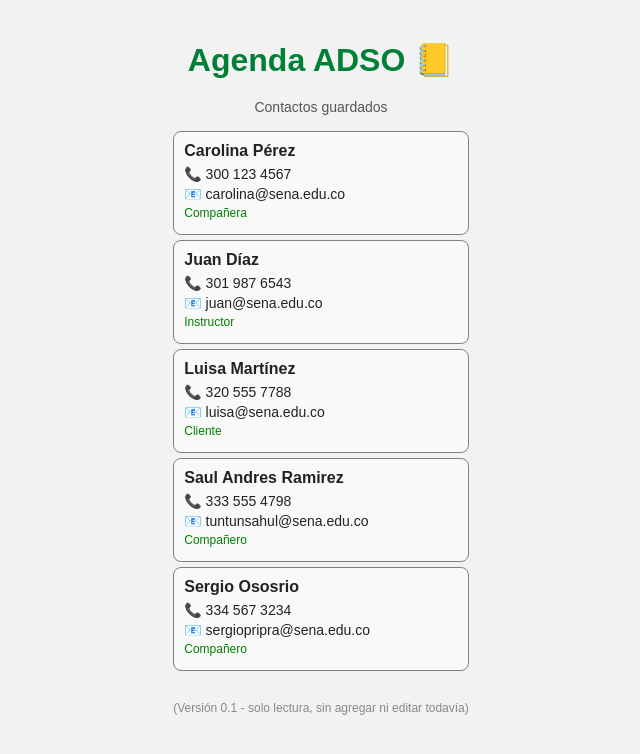
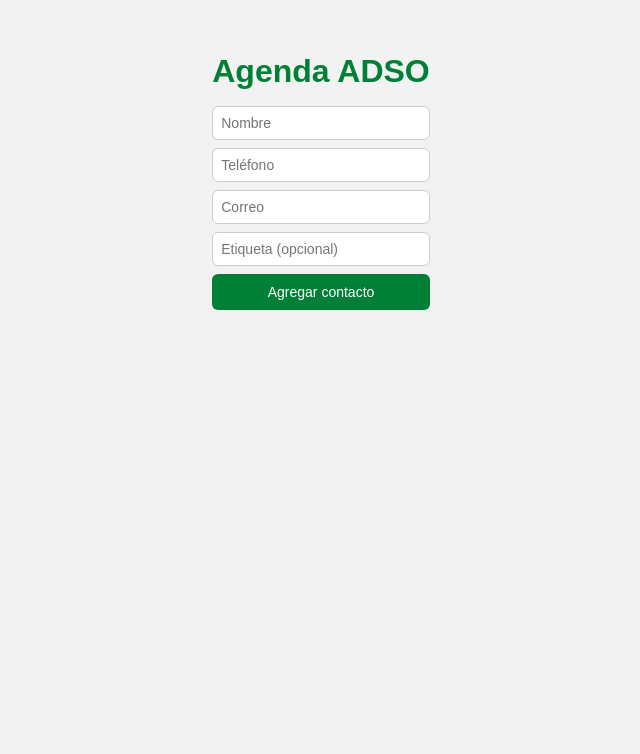
Before and after one commit to DUQUE2414/agenda-ADSO, a React (Vite) app: page / in a window 1280 px wide. Shown: the top 754 px of the page, without its empty margins (319-959 px from the left). Built offline with nearby package versions, Linux system fonts and the light colour scheme.

Commit message:
Clase_4_Agenda_ADSO_v2

```diff
--- a/src/App.css
+++ b/src/App.css
@@ -1,59 +1,31 @@
-/* Contenedor principal de toda la aplicación */
-.app-container {
-  max-width: 400px;       /* ancho tipo app móvil */
-  margin: 20px auto;      /* centra la app en la pantalla */
-  font-family: sans-serif;
+.app-container { max-width: 520px; margin: 2rem auto; font-family: Arial, sans-serif; }
+.app-title { color:#008037; text-align:center; margin-bottom:1rem; }
+
+.form-contacto { display:flex; flex-direction:column; gap:8px; margin-bottom:20px; }
+.form-contacto input { padding:8px; border-radius:6px; border:1px solid #ccc; font-size:14px; }
+.form-contacto button { background:#008037; color:#fff; border:0; padding:10px; border-radius:6px; cursor:pointer; }
+.form-contacto button:hover { background:#006b2f; }
+
+.tarjeta-contacto { border:2px solid #c8c2c2; border-radius:8px; padding:1rem; background:#fff; margin-bottom:.5rem; }
+.tarjeta-contacto h3 { color:#008037; margin:0 0 .3rem; }
+.btn-eliminar { margin-top:.15rem; background:#c62828; color:#fff; border:0; padding:.5rem .75rem; border-radius:6px; cursor:pointer; }
+.btn-eliminar:hover { background:#8e0000; }
+
+/* Espaciados dentro de la tarjeta */
+.tarjeta-contacto { display: flex; flex-direction: column; gap: 4px; }
+
+/* Estilo opcional para las líneas de datos */
+.tarjeta-contacto .dato { margin: 0; color: #333; }
+
+/* La etiqueta (rol) en su propia línea */
+.tarjeta-contacto .tag {
+  margin: 0;
+  color: #555;
+  font-size: 0.9rem;}
+
+  /* Contenedor del botón: lo empuja hacia la derecha y separa del contenido */
+.tarjeta-contacto .acciones {
+  margin-top: 8px;
+  display: flex;
+  justify-content: flex-end;
 }
-
-/* Título grande "Agenda ADSO 📒" */
-.app-title {
-  text-align: center;
-  color: #008037;         /* verde SENA */
-  margin-bottom: 20px;
-}
-
-/* Texto pequeño bajo el título ("Contactos guardados") */
-.app-subtitle {
-  text-align: center;
-  font-size: 14px;
-  color: #555;
-  margin-top: 0;
-  margin-bottom: 16px;
-}
-
-/* Tarjeta de cada contacto */
-.card-contacto {
-  border: 1px solid gray;
-  background-color: #f9f9f9;
-  padding: 10px;
-  margin: 5px 0;
-  border-radius: 8px;
-}
-
-/* Nombre del contacto dentro de la tarjeta */
-.card-nombre {
-  margin: 0 0 6px 0;
-  font-size: 16px;
-  font-weight: bold;
-}
-
-/* Líneas de información (teléfono, correo) */
-.card-linea {
-  margin: 4px 0;
-  font-size: 14px;
-}
-
-/* Etiqueta del contacto (por ejemplo "Instructor", "Cliente", "Compañera") */
-.card-etiqueta {
-  margin: 4px 0;
-  font-size: 12px;
-  color: green;
-}
-
-/* Nota final al pie ("Versión 0.1...") */
-.app-nota {
-  font-size: 12px;
-  text-align: center;
-  margin-top: 30px;
-  color: #888;
-}
--- a/src/App.jsx
+++ b/src/App.jsx
@@ -1,66 +1,40 @@
-import "./App.css"; // Importamos estilos de la app
-import ContactoCard from "./components/ContactoCard"; // Importamos el componente hijo
+import { useState } from "react";
+import "./App.css";
+import ContactoCard from "./components/ContactoCard";
+import FormularioContacto from "./components/FormularioContacto";
 
 export default function App() {
-  // Esta es nuestra "base de datos" inicial quemada en el código
-  const contactos = [
-    {
-      id: 1,
-      nombre: "Carolina Pérez",
-      telefono: "300 123 4567",
-      correo: "carolina@sena.edu.co",
-      etiqueta: "Compañera",
-    },
-    {
- id: 2,
-      nombre: "Juan Díaz",
-      telefono: "301 987 6543",
-      correo: "juan@sena.edu.co",
-      etiqueta: "Instructor",
-    },
-    {
-      id: 3,
-      nombre: "Luisa Martínez",
-      telefono: "320 555 7788",
-      correo: "luisa@sena.edu.co",
-      etiqueta: "Cliente",
-    },
-    {
-        id: 4,
-        nombre: "Saul Andres Ramirez",
-        telefono: "333 555 4798",
-        correo: "tuntunsahul@sena.edu.co",
-        etiqueta: "Compañero"
-    },
-    {
-        id: 5,
-        nombre: "Sergio Ososrio",
-        telefono: "334 567 3234",
-        correo: "sergiopripra@sena.edu.co",
-        etiqueta: "Compañero"
-    }
-  ];
+  const [contactos, setContactos] = useState([
+  ]);
+
+  // Agregar
+  const agregarContacto = (nuevo) => {
+    setContactos((prev) => [...prev, { id: Date.now(), ...nuevo }]);
+  };
+  // Eliminar
+  const eliminarContacto = (id) => {
+    setContactos((prev) => prev.filter((c) => c.id !== id));
+  };
 
   return (
     <main className="app-container">
-      <h1 className="app-title">Agenda ADSO 📒</h1>
+      <h1 className="app-title">Agenda ADSO</h1>
 
-      <p className="app-subtitle">Contactos guardados</p>
+      <FormularioContacto onAgregar={agregarContacto} />
 
-      {/* Recorremos el arreglo contactos y pintamos una tarjeta por cada uno */}
-      {contactos.map((c) => (
-        <ContactoCard
-          key={c.id}            // key única para React
-          nombre={c.nombre}     // prop nombre
-          telefono={c.telefono} // prop telefono
-          correo={c.correo}     // prop correo
-          etiqueta={c.etiqueta} // prop etiqueta (Cliente, Instructor, etc.)
-        />
-      ))}
-
-      <p className="app-nota">
-        (Versión 0.1 - solo lectura, sin agregar ni editar todavía)
-      </p>
+      <section className="lista-contactos">
+        {contactos.map((c) => (
+          <ContactoCard
+            key={c.id}
+            id={c.id}
+            nombre={c.nombre}
+            telefono={c.telefono}
+            correo={c.correo}
+            etiqueta={c.etiqueta}
+            onDelete={eliminarContacto}
+          />
+        ))}
+      </section>
     </main>
   );
 }
--- a/src/components/ContactoCard.jsx
+++ b/src/components/ContactoCard.jsx
@@ -1,24 +1,27 @@
-// ContactoCard.jsx
-// Este componente muestra UN contacto de la agenda.
-// Recibe datos (props): nombre, telefono, correo, etiqueta.
+export default function ContactoCard({
+  id,
+  nombre,
+  telefono,
+  correo,
+  etiqueta,
+  onDelete,
+}) {
+  return (
+    <article className="tarjeta-contacto">
+      <h3>{nombre} </h3>
+      {etiqueta && <p className="tag">{etiqueta}</p>}
+      <p>📞 {telefono}</p>
+      {correo && <p>✉️ {correo}</p>}
 
-
-export default function ContactoCard({ nombre, telefono, correo, etiqueta }) {
-  return (
-    <div className="card-contacto">
-      {/* Nombre del contacto en negrita */}
-      <h3 className="card-nombre">{nombre}</h3>
-
-      {/* Teléfono */}
-      <p className="card-linea">📞 {telefono}</p>
-
-      {/* Correo */}
-      <p className="card-linea">📧 {correo}</p>
-
-      {/* Etiqueta adicional, si existe (por ejemplo: "Instructor", "Cliente", "Compañera") */}
-      {etiqueta && (
-        <p className="card-etiqueta">{etiqueta}</p>
-      )}
-    </div>
+      <div className="acciones">
+        <button
+          type="button"
+          className="btn-eliminar"
+          onClick={() => onDelete(id)}
+        >
+          Eliminar
+        </button>
+      </div>
+    </article>
   );
 }
--- /dev/null
+++ b/src/components/FormularioContacto.jsx
@@ -0,0 +1,55 @@
+import { useState } from "react";
+
+export default function FormularioContacto({ onAgregar }) {
+  const [form, setForm] = useState({
+    nombre: "",
+    correo: "",
+    telefono: "",
+    etiqueta: "",
+  });
+
+  const onChange = (e) => {
+    const { name, value } = e.target;
+    setForm((f) => ({ ...f, [name]: value }));
+  };
+
+  const onSubmit = (e) => {
+    e.preventDefault(); // evita recargar
+    if (!form.nombre.trim() || !form.telefono.trim()) {
+      alert("Completa al menos Nombre y Teléfono");
+      return;
+    }
+    onAgregar(form); // App agrega id y actualiza la lista
+    setForm({ nombre: "", correo: "", telefono: "", etiqueta: "" }); // limpiar
+  };
+
+  return (
+    <form onSubmit={onSubmit} className="form-contacto">
+      <input
+        name="nombre"
+        placeholder="Nombre"
+        value={form.nombre}
+        onChange={onChange}
+      />
+      <input
+        name="telefono"
+        placeholder="Teléfono"
+        value={form.telefono}
+        onChange={onChange}
+      />
+      <input
+        name="correo"
+        placeholder="Correo"
+        value={form.correo}
+        onChange={onChange}
+      />
+      <input
+        name="etiqueta"
+        placeholder="Etiqueta (opcional)"
+        value={form.etiqueta}
+        onChange={onChange}
+      />
+      <button type="submit">Agregar contacto</button>
+    </form>
+  );
+}
```
